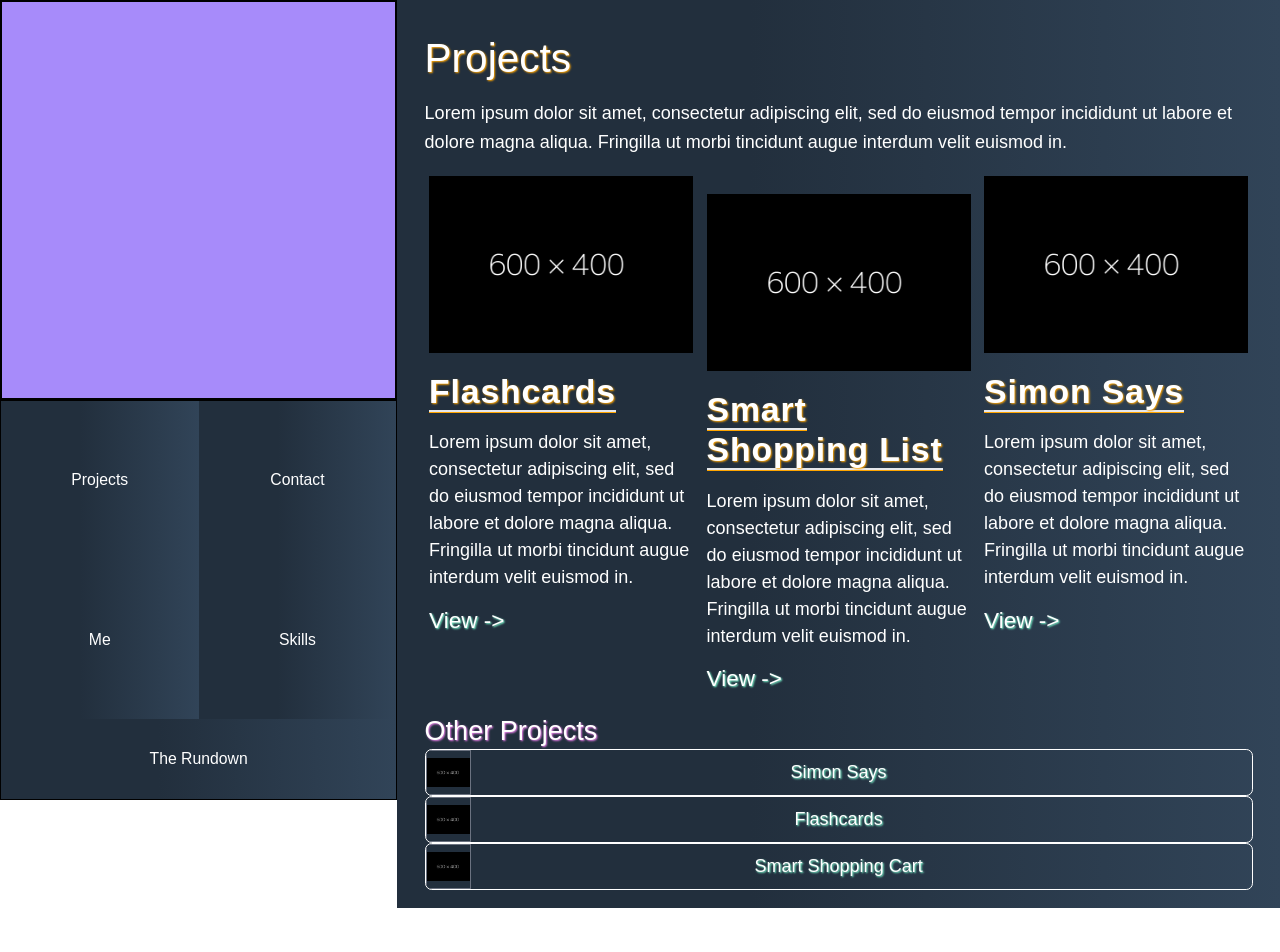
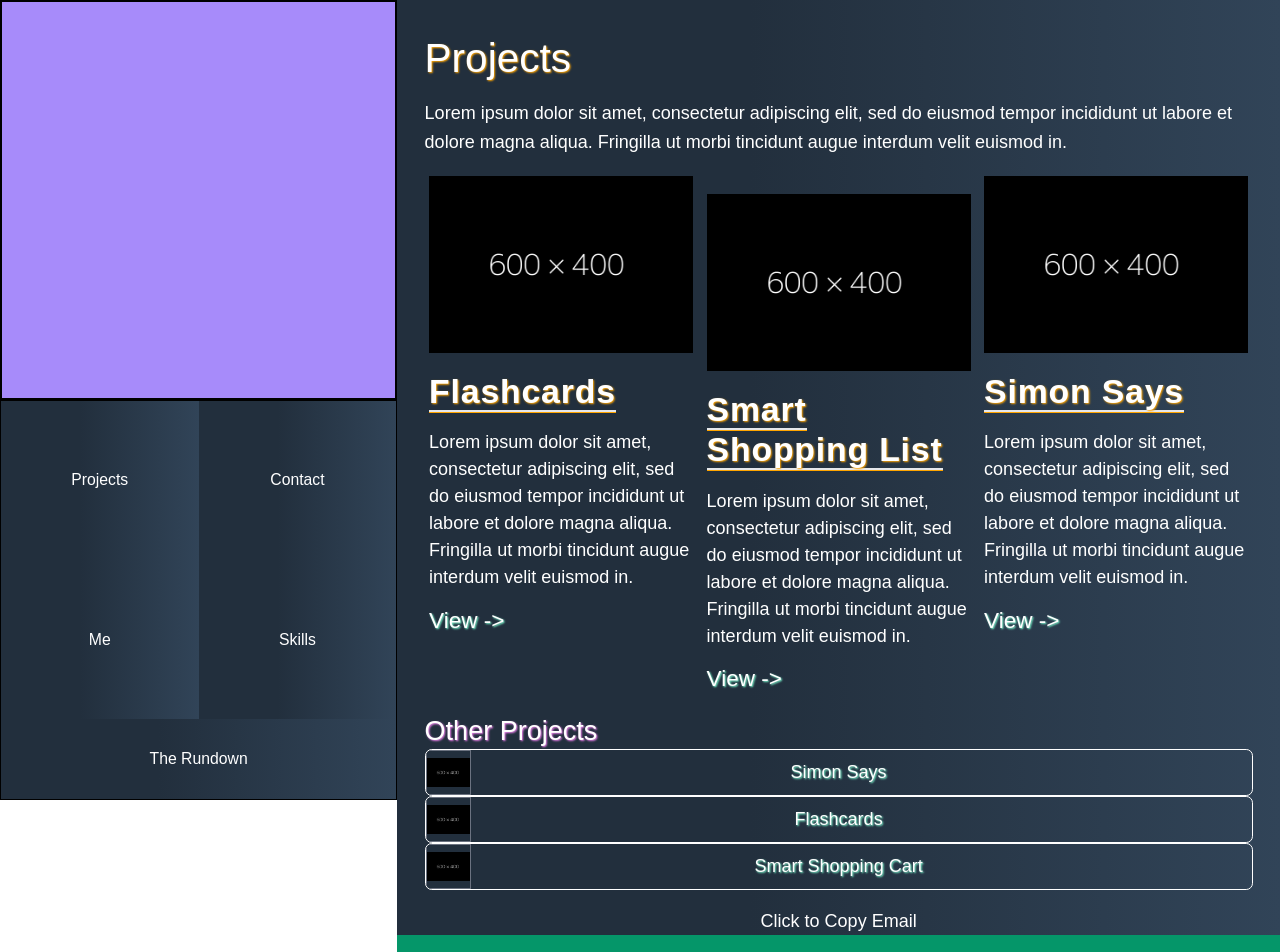
Before and after one commit to QMaximillian/quinn-personal-website, a Next.js app: page /projects in a window 1280 px wide. Shown: the top 952 px of the page. Before the commit the page ends 908 px from the top, so only its background shows below. Built offline with nearby package versions, Linux system fonts and the light colour scheme; a web font is replaced by a local one.

Commit message:
Add Contact footer to '/project' page

```diff
--- a/pages/projects.js
+++ b/pages/projects.js
@@ -4,9 +4,11 @@ import ProjectPeak from '../components/ProjectPeak'
 import { lorem } from '../utilities/index'
 import projects from '../projects.json'
 import Spacer from '../components/Spacer'
+import Contact from '../components/Contact'
 
 function Project() {
   return (
+    <>
       <div className="max-w-3xl p-4">
         <Spacer>
           <header>
@@ -39,6 +41,8 @@ function Project() {
           </AnimateSharedLayout>
         </Spacer>
       </div>
+      <Contact />
+    </>
   )
 }
 
```
Lines whose indentation alone changed are shown as unchanged.
